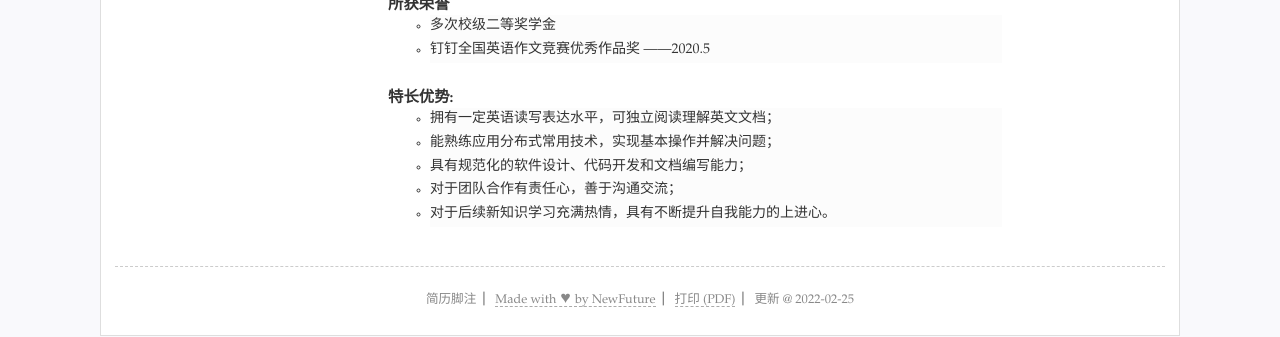
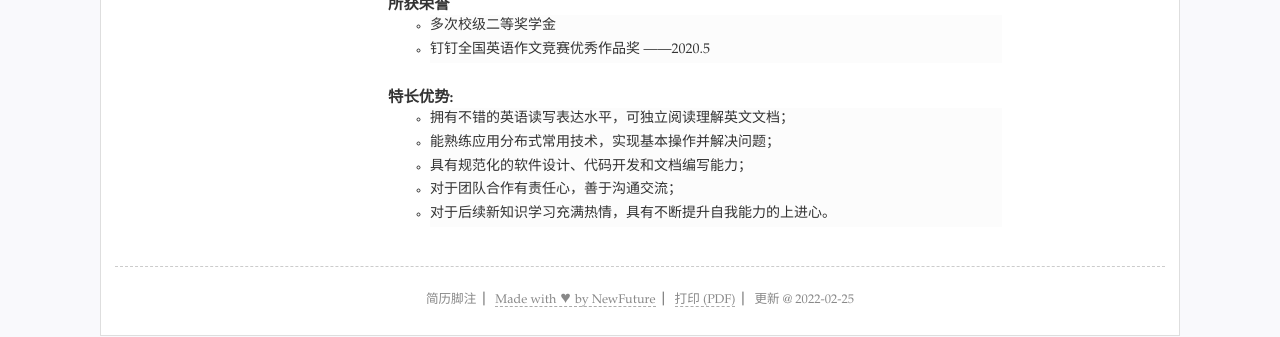
Before and after one commit to lmilanlsz/resume, a Jekyll site: the page built from index.html, in a window 1280 px wide. Shown: the part 951-1288 px from the top of the page. Built offline with Jekyll 4.4.1, drawn with Linux system fonts in a browser that asks for light colours.

Commit message:
Update resume.yml

```diff
--- a/_data/resume.yml
+++ b/_data/resume.yml
@@ -100,7 +100,7 @@ others: #其他列表显示
     - 钉钉全国英语作文竞赛优秀作品奖 ——2020.5
   - title: "特长优势:"
     list: #单行列表
-    - 拥有一定英语读写表达水平，可独立阅读理解英文文档；
+    - 拥有不错的英语读写表达水平，可独立阅读理解英文文档；
     - 能熟练应用分布式常用技术，实现基本操作并解决问题；
     - 具有规范化的软件设计、代码开发和文档编写能力；
     - 对于团队合作有责任心，善于沟通交流；
```
